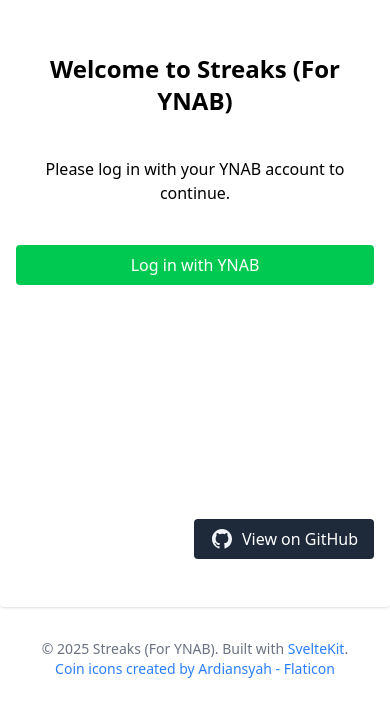
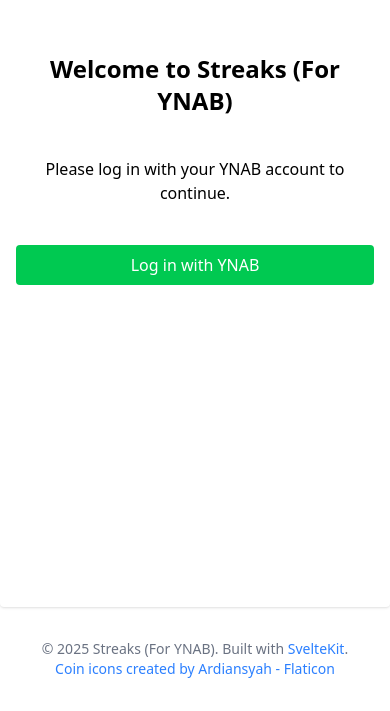
Before and after one commit to danielh-official/streaksforynab, a SvelteKit app: page / in a window 390 px wide. Shown: the part 269-980 px from the top of the page. Built offline with nearby package versions, Linux system fonts and the light colour scheme.

Commit message:
fix: adjust visibility of GitHub link button for better responsiveness

```diff
--- a/src/routes/+layout.svelte
+++ b/src/routes/+layout.svelte
@@ -31,7 +31,7 @@
 <a
 	target="_blank"
 	rel="noopener noreferrer"
-	class="fixed bottom-4 right-4 bg-gray-800 text-white px-4 py-2 rounded hover:bg-gray-700 transition flex gap-x-2"
+	class="fixed bottom-4 right-4 bg-gray-800 text-white px-4 py-2 rounded hover:bg-gray-700 transition gap-x-2 hidden md:flex"
 	href="https://github.com/danielh-official/streaks-for-ynab-web-app"
 	><svg viewBox="0 0 24 24" aria-hidden="true" class="size-6 fill-slate-100"
 		><path
```
